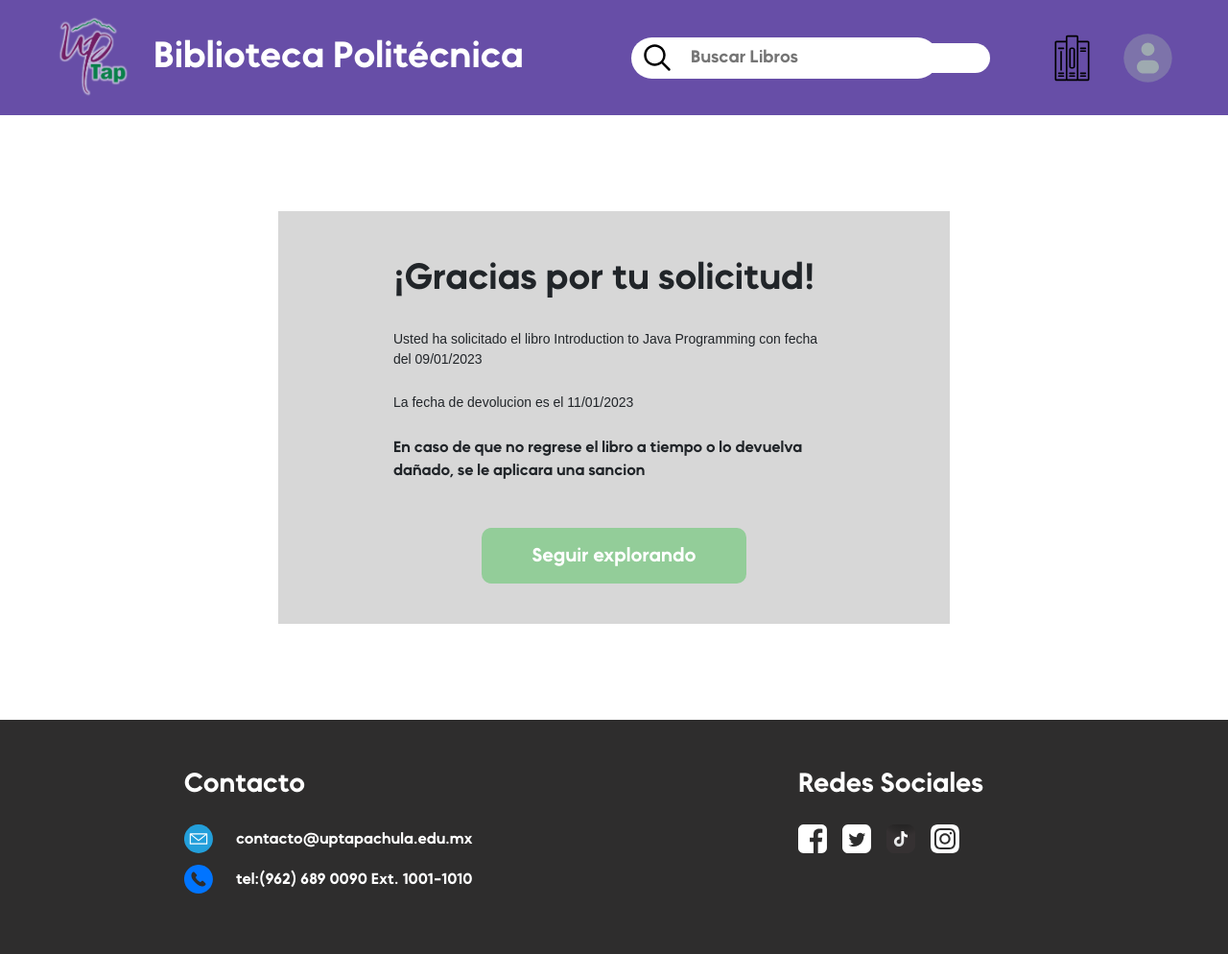
After one commit to GuidoPerezR/biblioteca-uptap-deploy, a Django app: page /BookDetail/BookRequest/ in a window 1280 px wide. The commit adds this page. Shown: the whole page at 96% size. Run offline with Django 4.2, Linux system fonts and the light colour scheme.

Commit message:
Arreglando detalles de biblioteca

```diff
--- a/Aplicaciones/Modulo/templates/bookDetail.html
+++ b/Aplicaciones/Modulo/templates/bookDetail.html
@@ -39,7 +39,9 @@
                 </div>
                 <div class="book-detail-buttons">
                     <div class="button-content boton-solicitar">
-                        <button type="submit" class="primary-button button-solicitar">Solicitar</button>
+                        <a href="BookRequest">
+                            <button class="primary-button button-solicitar">Solicitar</button>
+                        </a>
                     </div>
                     <div class="button-content boton-Añadir">
                         <button type="submit" class="primary-button button-Añadir">Añadir al librero</button>
--- /dev/null
+++ b/Aplicaciones/Modulo/templates/bookRequest.html
@@ -0,0 +1,36 @@
+{% extends "index.html" %}
+{% load static %}
+
+{% block title %} Biblioteca Politecnica Libros {% endblock %}
+
+{% block content %}
+{% include "BarraNavegacionPrincipal.html" %}
+<div class="bookRequest">
+    <div class="book-request-content">
+
+        <div class="book-request-card">
+            <div class="book-request-description">
+                <div class="book-request-info">
+                    <p class="text-thanks-request">¡Gracias por tu solicitud!</p>
+                    <div class="book-request-date">
+                        <p>Usted ha solicitado el libro Introduction to Java Programming con fecha del 09/01/2023</p>
+                    </div>
+                    <div class="book-request-return-date">
+                        <p>La fecha de devolucion es el 11/01/2023</p>
+                    </div>
+                    <p class="text-warm">En caso de que no regrese el libro a tiempo o lo devuelva dañado, se le
+                        aplicara una sancion</p>
+                    <div class="book-request-button">
+                        <div class="button-content boton-seguir-explorando">
+                            <a href="returnBookPage">
+                                <button class="primary-button button-seguir-explorando">Seguir explorando</button>
+                            </a>
+                        </div>
+                    </div>
+                </div>
+            </div>
+        </div>
+    </div>
+</div>
+{% include "footer.html" %}
+{% endblock %}
--- a/Aplicaciones/Modulo/templates/footer.html
+++ b/Aplicaciones/Modulo/templates/footer.html
@@ -19,13 +19,13 @@
                             <li>
                                 <div class="contact mail">
                                     <img src="{%static 'icons/mail.svg'%}">
-                                    <p class="contact-info">uptapachula.edu.mx</p>
+                                    <p class="contact-info">contacto@uptapachula.edu.mx</p>
                                 </div>
                             </li>
                             <li>
                                 <div class="contact phone">
                                     <img src="{%static 'icons/phone.svg'%}">
-                                    <p class="contact-info">5514910476</p>
+                                    <p class="contact-info">tel:(962) 689 0090 Ext. 1001-1010</p>
                                 </div>
                             </li>
                         </ul>
--- a/Aplicaciones/Modulo/urls.py
+++ b/Aplicaciones/Modulo/urls.py
@@ -5,4 +5,5 @@ app_name='modulo'
 urlpatterns = [
     path('', ValidarInicioSesionAlumno, name="index"),
     path('BookDetail/', bookDetail, name='BookDetail'),
+    path('BookDetail/BookRequest/', bookRequest, name='BookRequest'),
 ]
--- a/Aplicaciones/Modulo/views.py
+++ b/Aplicaciones/Modulo/views.py
@@ -17,3 +17,10 @@ def ValidarInicioSesionAlumno(request):
 
 def bookDetail(request):
     return render(request, "bookDetail.html")
+
+
+def bookRequest(request):
+    return render(request, "bookRequest.html")
+
+def booksPage(request):
+    return render(request, "paginaLibros.html")
--- a/BibliotecaPolitecnica/static/css/style.css
+++ b/BibliotecaPolitecnica/static/css/style.css
@@ -20,6 +20,10 @@
 	font-family: 'pageFont';
 	margin: 0;
 	box-sizing: border-box;
+}
+
+p {
+	margin-bottom: 0;
 }
 
 *,
@@ -69,10 +73,6 @@
 .navbar-left {
 	display: flex;
 	align-items: center;
-}
-
-.navbar-left p {
-	margin-bottom: 0;
 }
 
 .navbar-titulo {
@@ -430,92 +451,130 @@
 	background-color: var(--bgBook);
 }
 
-.book-title{
+.book-title {
 	text-align: center;
 }
 
-.book-title p{
+.book-title p {
 	font-size: 16px;
 	align-items: right;
 	color: black;
 }
 
-.book-author, .book-available{
+.book-author,
+.book-available {
 	margin-left: 24px;
 }
 
-.book-author p, .book-available p{
+.book-author p,
+.book-available p {
 	font-family: 'Titillium Web', sans-serif;
 	font-size: 14px;
 	color: black;
 }
 
 /*Contenido de detalle de libro*/
-.book-detail-content{
+.book-detail-content {
 	display: flex;
 	align-items: center;
 	justify-content: center;
 	padding: 100px 0px;
 }
 
-.book-detail-content p{
-	margin-bottom: 0;
-}
-
-.book-detail-card{
+.book-detail-card {
 	display: flex;
 	width: 1100px;
 	background: var(--bgBook);
 }
 
-.book-detail-image{
+.book-detail-image {
 	padding: 6px;
 }
 
-.book-detail-image-content{
+.book-detail-image-content {
 	width: 300px;
 	height: 400px;
 	background: var(--white);
 }
 
-.book-detail-image-content img{
+.book-detail-image-content img {
 	padding: 24px;
 	width: 100%;
 	height: 100%;
 }
 
-.book-detail-description{
+.book-detail-description {
 	padding: 24px;
 }
 
-.book-detail-title{
+.book-detail-title {
 	font-size: var(--title);
 	text-align: center;
 }
 
-.book-detail-info{
+.book-detail-info {
 	width: 800px;
 }
 
-.book-detail-info p{
+.book-detail-info p {
 	margin-bottom: 12px;
 }
 
-.text-informacion-del-libro{
+.text-informacion-del-libro {
 	font-size: var(--size-text);
 }
 
-.book-detail-available p, .book-detail-author p, .book-detail-editorial p,
-.book-detail-languague p, .book-detail-pages p{
+.book-detail-available p,
+.book-detail-author p,
+.book-detail-editorial p,
+.book-detail-languague p,
+.book-detail-pages p {
 	font-family: 'Titillium Web', sans-serif;
 	font-size: 14px;
 }
 
-.book-detail-buttons{
+.book-detail-buttons {
 	margin-top: 24px;
 	display: flex;
 	gap: 42px;
 	justify-content: center;
+}
+
+/*Contenido de Solicitud de Libro*/
+.book-request-content {
+	display: flex;
+	align-items: center;
+	justify-content: center;
+	padding: 100px 0px;
+}
+
+.book-request-card {
+	width: 700px;
+	background: var(--bgBook);
+}
+
+.book-request-info {
+	display: flex;
+	flex-direction: column;
+	gap: 24px;
+	padding: 42px 120px;
+}
+
+.text-thanks-request {
+	font-size: var(--title);
+}
+
+.book-request-date p,
+.book-request-return-date p {
+	font-family: 'Titillium Web', sans-serif;
+	font-size: 14px;
+}
+
+.book-request-button {
+	display: flex;
+	justify-content: center;
+	align-items: center;
+	margin-top: 24px;
 }
 
 
```
Also changed, not shown: other parts of BibliotecaPolitecnica/static/css/style.css (+46 -25 lines).
